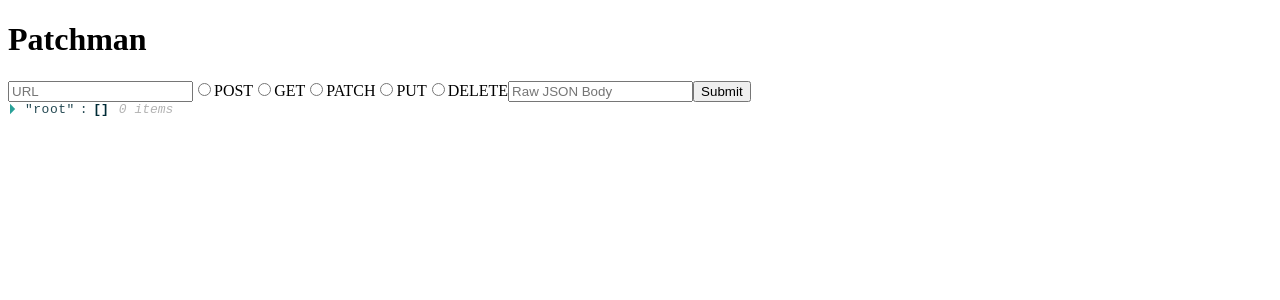
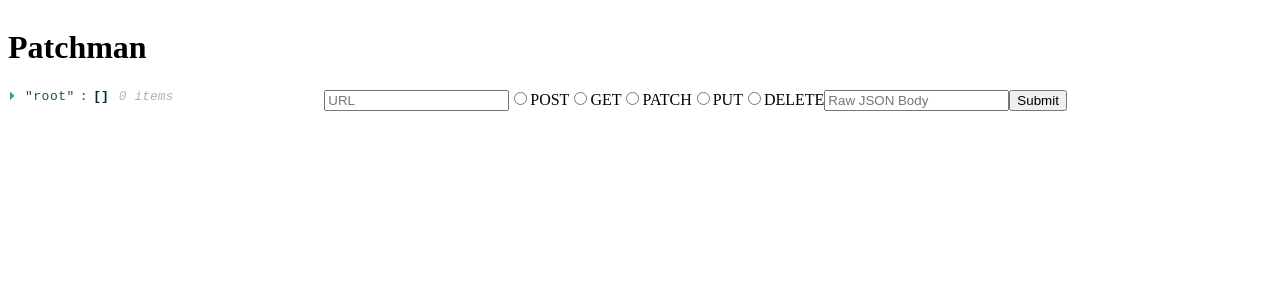
Before and after one commit to CNSpangler/postman-clone, a React app: page / in a window 1280 px wide. Shown: the top 300 px of the page. Built offline with nearby package versions, Linux system fonts and the light colour scheme.

Commit message:
add overall grid for page styling

```diff
--- a/src/components/App/App.css
+++ b/src/components/App/App.css
@@ -0,0 +1,43 @@
+* {
+  box-sizing: border-box;
+}
+
+.mainGrid {
+  display: grid;
+  grid-template-columns: 1fr 1fr 1fr 1fr;
+  grid-template-rows: 0.5fr 1.3fr 1.2fr 1fr;
+  gap: 1px 1px;
+  grid-template-areas: "Header Header Header Header" "History Form Form Form" "History Results Results Results" "History Results Results Results";
+}
+
+.Header {
+  grid-area: Header;
+}
+
+.Form {
+  grid-area: Form;
+
+  .grid-container {
+    display: grid;
+    grid-template-columns: 1fr 1fr 1fr 1fr;
+    grid-template-rows: 0.5fr 0.2fr 2.3fr;
+    gap: 1px 1px;
+    grid-template-areas: "radioGroup radioGroup radioGroup radioGroup" "url url url url" "body body headers headers";
+  }
+
+  .radioGroup { grid-area: radioGroup; }
+
+  .url { grid-area: url; }
+
+  .body { grid-area: body; }
+
+  .headers { grid-area: headers; }
+}
+
+.Results {
+  grid-area: Results;
+}
+
+.History {
+  grid-area: History;
+}
--- a/src/components/App/App.jsx
+++ b/src/components/App/App.jsx
@@ -1,13 +1,13 @@
 import React from 'react';
-// import styles from 'App.css';
+import styles from './App.css';
 import Header from '../Header/Header.jsx';
 import InteractionPane from '../../containers/FormContainer/InteractionPane.jsx';
 
 export default function App() {
   return (
-    <>
+    <div className={styles.mainGrid}>
       <Header />
       <InteractionPane />
-    </>
+    </div>
   );
 }
--- a/src/components/Form/Form.jsx
+++ b/src/components/Form/Form.jsx
@@ -1,5 +1,6 @@
 import React from 'react';
 import PropTypes from 'prop-types';
+import styles from '../App/App.css';
 
 /* eslint-disable react/prop-types */
 const RadioGroup = ({ name, onChange, children }) => {
@@ -26,9 +27,9 @@
 
 /* eslint-enable react/prop-types */
 const Form = ({ url, onUrlChange, body, onBodyChange, onMethodChange, onSubmit }) => (
-  <form onSubmit={onSubmit}>
+  <form onSubmit={onSubmit} className={styles.Form}>
     <input type="text" value={url} placeholder="URL" onChange={onUrlChange} />
-    <RadioGroup name="method" onChange={onMethodChange}>
+    <RadioGroup name="method" onChange={onMethodChange} classname={styles.radioGroup}>
       <RadioButton value="POST" />
       <RadioButton value="GET" />
       <RadioButton value="PATCH" />
--- a/src/components/Header/Header.jsx
+++ b/src/components/Header/Header.jsx
@@ -1,13 +1,14 @@
 import React from 'react';
 import PropTypes from 'prop-types';
+import styles from '../App/App.css';
 
-const Header = ({title = 'Patchman'}) => (
-  <>
+const Header = ({ title = 'Patchman' }) => (
+  <div className={styles.Header}>
     <h1>{title}</h1>
-  </>
+  </div>
 );
 
-Header.proptypes = {
+Header.propTypes = {
   title: PropTypes.string
 };
 
--- a/src/components/History/History.jsx
+++ b/src/components/History/History.jsx
@@ -2,10 +2,11 @@
 import PropTypes from 'prop-types';
 // import HistoryItem from '../HistoryItem/HistoryItem.jsx';
 import ReactJson from 'react-json-view';
+import styles from '../App/App.css';
 
 const History = ({ history }) => {
   return (
-    <ReactJson src={history} />
+    <ReactJson src={history} className={styles.History}/>
   );
   // const historyItems = history.map(item => (
   //   <li key={item.id}>
--- a/src/components/Results/Results.jsx
+++ b/src/components/Results/Results.jsx
@@ -1,11 +1,12 @@
 import React from 'react';
 import PropTypes from 'prop-types';
 import ReactJson from 'react-json-view';
+import styles from '../App/App.css';
 
 const Results = ({ results }) => (
-  <>
+  <div className={styles.Results}>
     <ReactJson src={results} />
-  </>
+  </div>
 );
 
 Results.propTypes = {
```
